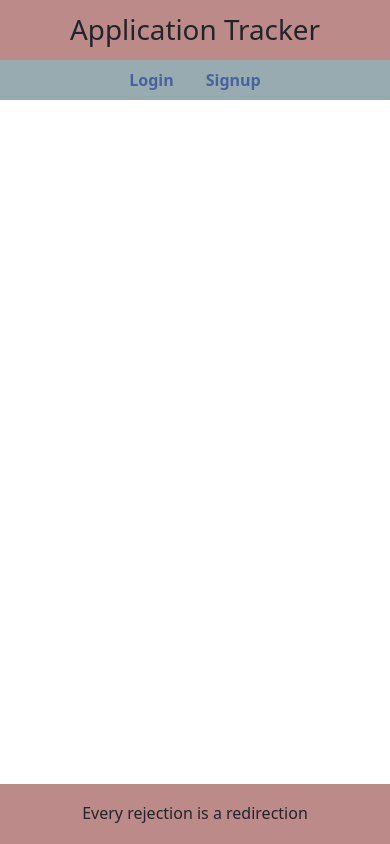
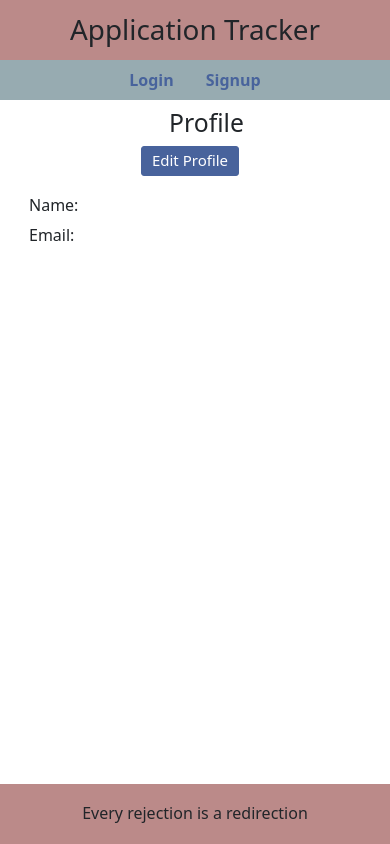
Before and after one commit to MarciaAdler/applicationtracker, a React (Create React App) app in the folder client/: page /profile in a window 390 px wide. Built offline with nearby package versions, Linux system fonts and the light colour scheme.

Commit message:
added profile page

```diff
--- a/client/src/App.js
+++ b/client/src/App.js
@@ -17,6 +17,7 @@ import Applications from "./Pages/Applications";
 import AddSearches from "./Pages/AddSearches";
 import SearchApps from "./Pages/SearchApps";
 import Analytics from "./Pages/Analytics";
+import Profile from "./Pages/Profile";
 function App() {
   return (
     <div className="App">
@@ -27,6 +28,7 @@ function App() {
           <Switch>
             <Route exact path="/" component={Login} />
             <Route path="/home" component={Home} />
+            <Route path="/profile" component={Profile} />
             <Route path="/applications" component={Applications} />
             <Route path="/signup" component={Signup} />
             <Route path="/add" component={Add} />
--- /dev/null
+++ b/client/src/Pages/Profile.js
@@ -0,0 +1,27 @@
+import React from "react";
+import { Button } from "react-bootstrap";
+import { useStoreContext } from "../utils/GlobalState";
+
+export default function Profile() {
+  const [state, dispatch] = useStoreContext();
+  return (
+    <div className="home-container">
+      <div className="home-filler">
+        <h2 className="text-center mt-2">
+          {state.currentUser.username}&nbsp; Profile
+        </h2>
+        <div id="profile-headerdiv" className="profile-edit">
+          <Button className="editapp-button">Edit Profile</Button>
+        </div>
+        <div>
+          <div className="application-container">
+            <h6>
+              Name: {state.currentUser.firstName} {state.currentUser.lastName}
+            </h6>
+            <p>Email: &nbsp;{state.currentUser.email}</p>
+          </div>
+        </div>
+      </div>
+    </div>
+  );
+}
--- a/client/src/components/SideNav.js
+++ b/client/src/components/SideNav.js
@@ -43,6 +43,9 @@ export default function SideNav() {
             <Nav.Link className="side-nav-link" href="/resources">
               Resources
             </Nav.Link>
+            <Nav.Link className="side-nav-link" href="/profile">
+              Profile
+            </Nav.Link>
             <Nav.Link className="side-nav-link" href="/" onClick={logOut}>
               Logout
             </Nav.Link>
--- a/client/src/style.css
+++ b/client/src/style.css
@@ -83,6 +83,11 @@ a:hover {
   padding-right: 10px;
   padding-left: 10px;
 }
+.editapp-button:hover {
+  background-color: #97abb1;
+  border-color: #97abb1;
+  color: black;
+}
 #loginform-reset {
   margin-left: 10px;
   margin-top: 15px;
@@ -105,6 +110,7 @@ a:hover {
 }
 .home-filler {
   height: 100%;
+  margin-left: 10px;
 }
 #home-table {
   width: 75%;
@@ -183,6 +189,11 @@ a:hover {
     float: none;
   }
 } */
+
+.profile-edit {
+  float: right;
+  margin-right: 20px;
+}
 @media only screen and (max-width: 576px) {
   .side-nav-container {
     float: none;
@@ -240,4 +251,12 @@ a:hover {
   #loginform-reset {
     margin-top: 8px;
   }
+  #profile-headerdiv {
+    justify-content: center;
+    text-align: center;
+  }
+  .profile-edit {
+    float: none;
+    justify-content: center;
+  }
 }
```
